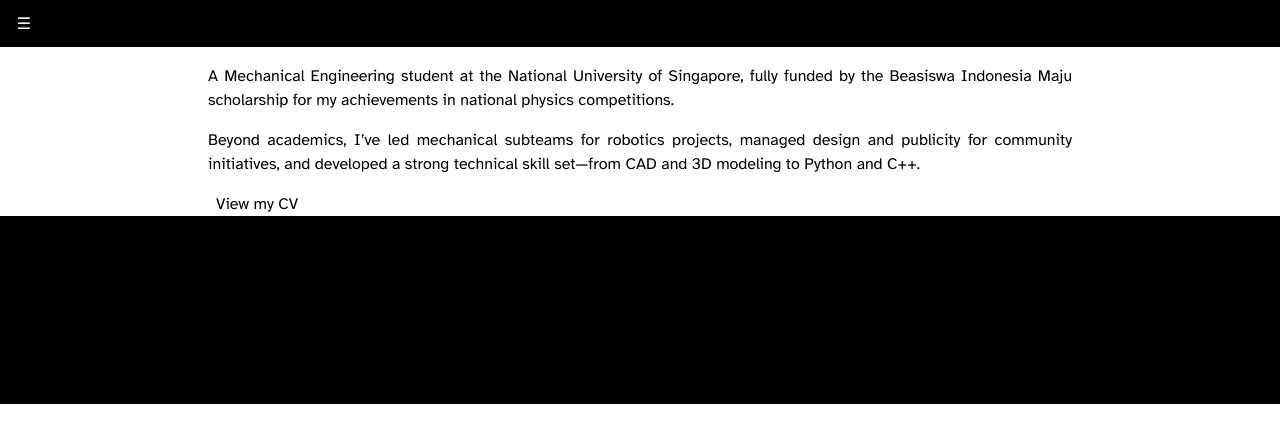
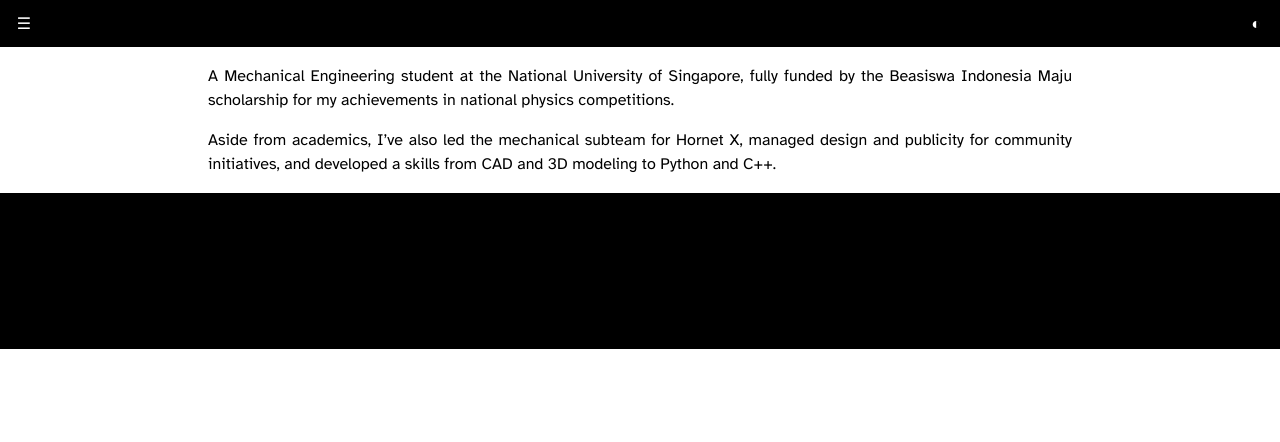
Before and after one commit to satiniize/portfolio-website, a Next.js app: page / in a window 1280 px wide. Shown: the top 442 px of the page. Built offline with nearby package versions, Linux system fonts and the light colour scheme.

Commit message:
General improvements

```diff
--- a/src/app/layout.tsx
+++ b/src/app/layout.tsx
@@ -21,7 +21,9 @@ export default function RootLayout({children,}: Readonly<{children: React.ReactN
 		<html lang="en">
 			<body className={`${atkinsonHyperlegible.className} m-0 p-0`}>
 				<Header />
-			<div className="pt-16 px-4 max-w-4xl mx-auto">
+				{/*Whitespace*/}
+				<div className="h-12"></div>
+				<div className="p-4 max-w-4xl mx-auto">
 					{children}
 				</div>
 				<Footer />
--- a/src/app/page.tsx
+++ b/src/app/page.tsx
@@ -7,11 +7,8 @@ export default function Home() {
 						A Mechanical Engineering student at the National University of Singapore, fully funded by the Beasiswa Indonesia Maju scholarship for my achievements in national physics competitions.
 					</p>
 					<p className="text-justify">
-						 Beyond academics, I’ve led mechanical subteams for robotics projects, managed design and publicity for community initiatives, and developed a strong technical skill set—from CAD and 3D modeling to Python and C++.
+						 Aside from academics, I’ve also led the mechanical subteam for Hornet X, managed design and publicity for community initiatives, and developed a skills from CAD and 3D modeling to Python and C++.
 					</p>
-					<button className="bg-white text-black px-2 py-0 rounded-lg">
-						View my CV
-					</button>
 				</div>
 			</main>
 		</div>
--- a/src/app/photography/page.tsx
+++ b/src/app/photography/page.tsx
@@ -17,11 +17,11 @@ export default function Photography() {
 	return (
 		<main className="space-y-4">
 			{/*Info Box*/}
+			<p className="text-justify">
+				I do photography for events, but I also do it for fun. This is a collection of those moments. Everything SooC.
+			</p>
 			<div>
-				<p className="text-justify">
-					I do photography for events, but I also do it for fun. This is a collection of those moments. Everything SooC.
-				</p>
-				<h1 className="text-xl font-bold mt-4">
+				<h1 className="text-xl font-bold">
 					Lenses I use:
 				</h1>
 				<ul className="list-disc pl-6">
--- a/src/components/footer.tsx
+++ b/src/components/footer.tsx
@@ -15,7 +15,7 @@ function ContactLink( {title, link} : {title: string; link: string} ) {
 
 export default function Footer() {
 	return (
-		<div className="text-center bg-black py-8">
+		<div className="text-center bg-black border-t border-white py-4">
 			<h1 className="text-xl font-bold">Contact me</h1>
 			<ContactLink title="Telegram" link="#" />
 			<ContactLink title="Email" link="#" />
--- a/src/components/header.tsx
+++ b/src/components/header.tsx
@@ -29,17 +29,20 @@ export default function Header() {
 				>
 			  		☰
 				</button>
-			<h1 className="bg-black h-8 px-2 flex items-center">
+				<span className="bg-black h-8 px-2 flex items-center">
 					Rayhan / satiniize
-			</h1>
-		{/*	<h1 className="bg-black h-8 px-2 flex items-center ml-auto">
-				Built with pride and passion,
-			</h1>*/}
+				</span>
+				<button
+				  // onClick={() => setIsSidebarOpen(!isSidebarOpen)}
+				  className="bg-black text-white ml-auto rounded-lg w-8 h-8 hover:bg-white hover:text-black cursor-pointer transition-colors"
+				>
+			  		◐
+				</button>
 			</div>
 
 			{/* Sidebar */}
 			<div
-			className={`bg-black border-white border-r w-48 h-full fixed top-0 pt-12 left-0 z-10 transition-transform duration-200 transform ${
+				className={`flex flex-col bg-black border-white border-r w-48 h-full fixed top-0 pt-12 left-0 z-10 transition-transform duration-200 transform ${
 				isSidebarOpen ? 'translate-x-0' : '-translate-x-full'
 				}`}
 			>
@@ -49,6 +52,7 @@ export default function Header() {
 					<NavItem href="/projects" title="Projects" />
 					<NavItem href="/photography" title="Photography" />
 				</ul>
+				<h1 className="block mt-auto mx-4 mb-4">Built with pride and passion,</h1>
 			</div>
 	    </div>
 	);
```
Lines whose indentation alone changed are shown as unchanged.
